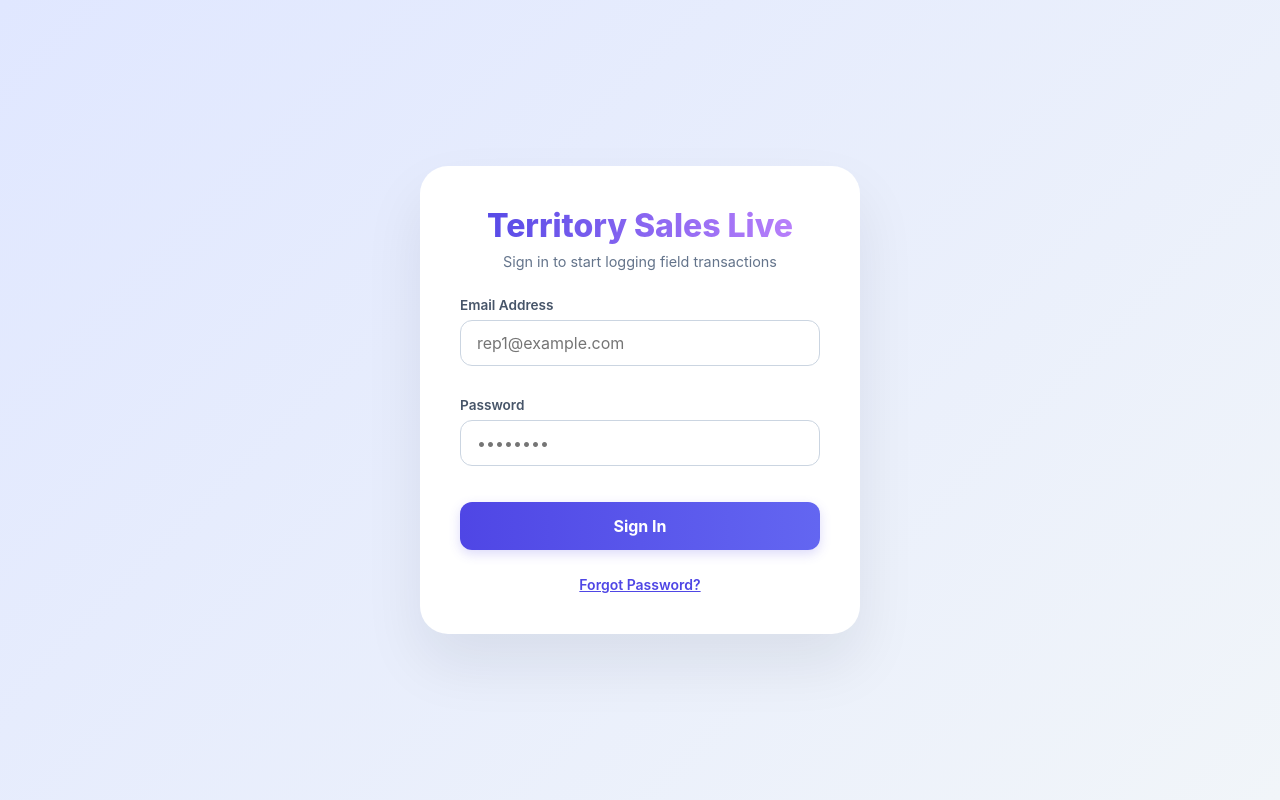
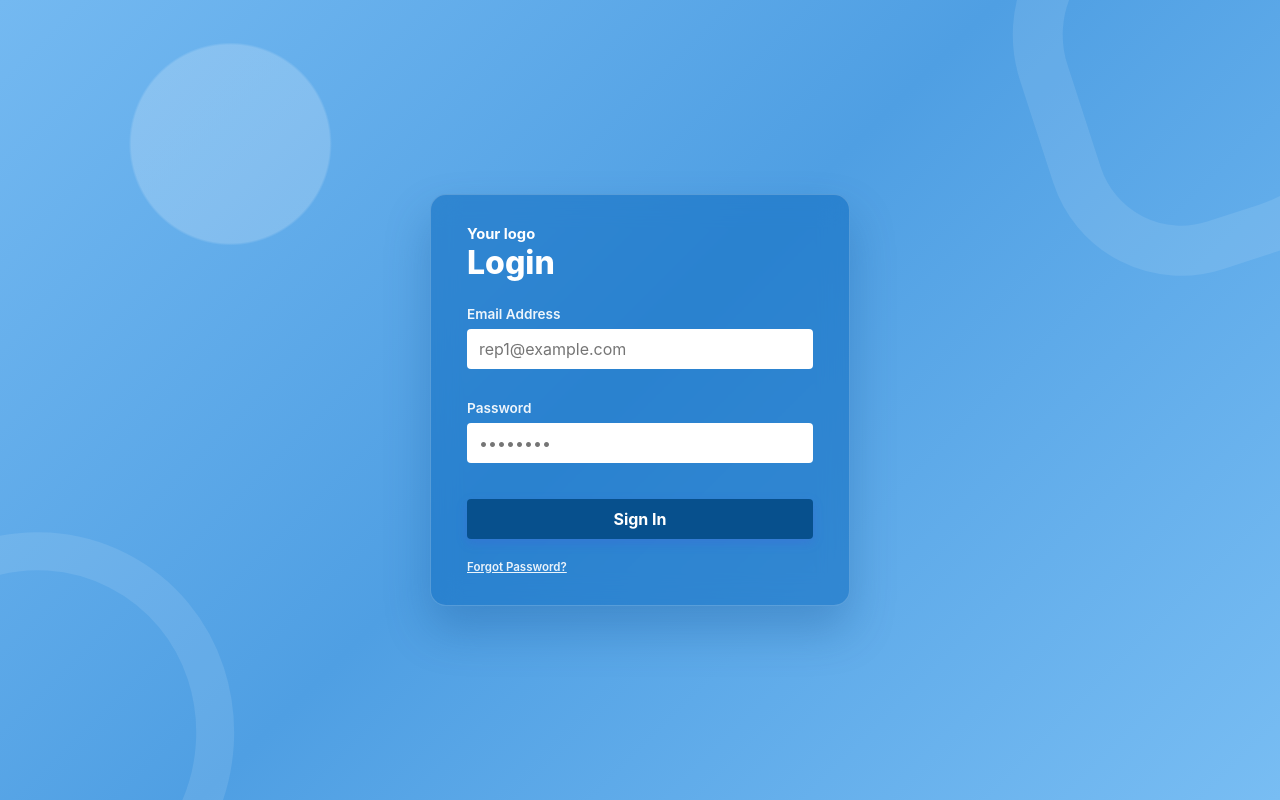
Before and after one commit to Deviler744/mern-crm, a React (Vite) app in the folder frontend/: page /login in a window 1280 px wide. Built offline with nearby package versions, Linux system fonts and the light colour scheme.

Commit message:
redesign login page

```diff
--- a/frontend/src/pages/LoginPage.jsx
+++ b/frontend/src/pages/LoginPage.jsx
@@ -36,20 +36,9 @@ export default function LoginPage() {
   return (
     <div className="login-page">
       <div className="login-card">
-        <div style={{ textAlign: 'center', marginBottom: '24px' }}>
-          <h2 style={{
-            fontSize: '2rem',
-            fontWeight: 800,
-            background: 'linear-gradient(90deg, #4f46e5 0%, #c084fc 100%)',
-            WebkitBackgroundClip: 'text',
-            WebkitTextFillColor: 'transparent',
-            margin: '0 0 8px'
-          }}>
-            Territory Sales Live
-          </h2>
-          <p style={{ color: '#64748b', fontSize: '0.9rem', margin: 0 }}>
-            Sign in to start logging field transactions
-          </p>
+        <div className="login-heading">
+          <span className="login-logo">Your logo</span>
+          <h1>Login</h1>
         </div>
 
         <form onSubmit={handleSubmit} className="user-form">
--- a/frontend/src/styles/global.css
+++ b/frontend/src/styles/global.css
@@ -344,16 +344,104 @@ tr:last-child td {
 }
 
 .login-page {
+  position: relative;
+  isolation: isolate;
   min-height: 100vh;
   display: grid;
   place-items: center;
-  background: linear-gradient(135deg, #e0e7ff 0%, #f1f5f9 100%);
+  overflow: hidden;
+  padding: 32px 20px;
+  background:
+    radial-gradient(circle at 18% 18%, rgba(255, 255, 255, 0.2) 0 8%, transparent 8.2%),
+    linear-gradient(135deg, #74b9f1 0%, #4f9fe3 48%, #78bdf3 100%);
+}
+
+.login-page::before,
+.login-page::after {
+  content: '';
+  position: absolute;
+  z-index: -1;
+  border: 38px solid rgba(255, 255, 255, 0.1);
+  border-radius: 44% 56% 60% 40%;
+  transform: rotate(-18deg);
+}
+
+.login-page::before {
+  width: 330px;
+  height: 330px;
+  left: -170px;
+  bottom: -140px;
+}
+
+.login-page::after {
+  width: 290px;
+  height: 290px;
+  right: -135px;
+  top: -130px;
+  border-width: 50px;
 }
 
 .login-card {
-  width: min(440px, 90vw);
-  background: #fff;
-  border-radius: 28px;
-  padding: 40px;
-  box-shadow: 0 30px 60px rgba(15, 23, 42, 0.08);
+  width: min(420px, 100%);
+  background: rgba(12, 105, 191, 0.54);
+  border: 1px solid rgba(255, 255, 255, 0.2);
+  border-radius: 16px;
+  padding: 32px 36px 30px;
+  box-shadow: 0 24px 45px rgba(10, 73, 137, 0.28);
+  backdrop-filter: blur(14px);
+  color: #fff;
 }
+
+.login-heading {
+  margin-bottom: 24px;
+  line-height: 1;
+}
+
+.login-logo {
+  display: block;
+  margin-bottom: 5px;
+  font-size: 0.92rem;
+  font-weight: 700;
+}
+
+.login-heading h1 {
+  color: #fff;
+  font-size: 2rem;
+  line-height: 1;
+  margin: 0;
+  letter-spacing: 0;
+}
+
+.login-card .user-form label {
+  color: rgba(255, 255, 255, 0.92);
+}
+
+.login-card .user-form input {
+  border: 0;
+  border-radius: 4px;
+  padding: 10px 12px;
+}
+
+.login-card .user-form button[type='submit'] {
+  border: 0;
+  border-radius: 4px;
+  background: #07508d;
+  color: #fff;
+  padding: 10px 14px;
+  font-weight: 700;
+}
+
+.login-card .user-form button[type='submit']:hover {
+  background: #063f70;
+}
+
+.login-card > div:last-child {
+  margin-top: 16px !important;
+  text-align: left !important;
+}
+
+.login-card > div:last-child button {
+  color: rgba(255, 255, 255, 0.9) !important;
+  padding: 0;
+  font-size: 0.72rem !important;
+}
```
